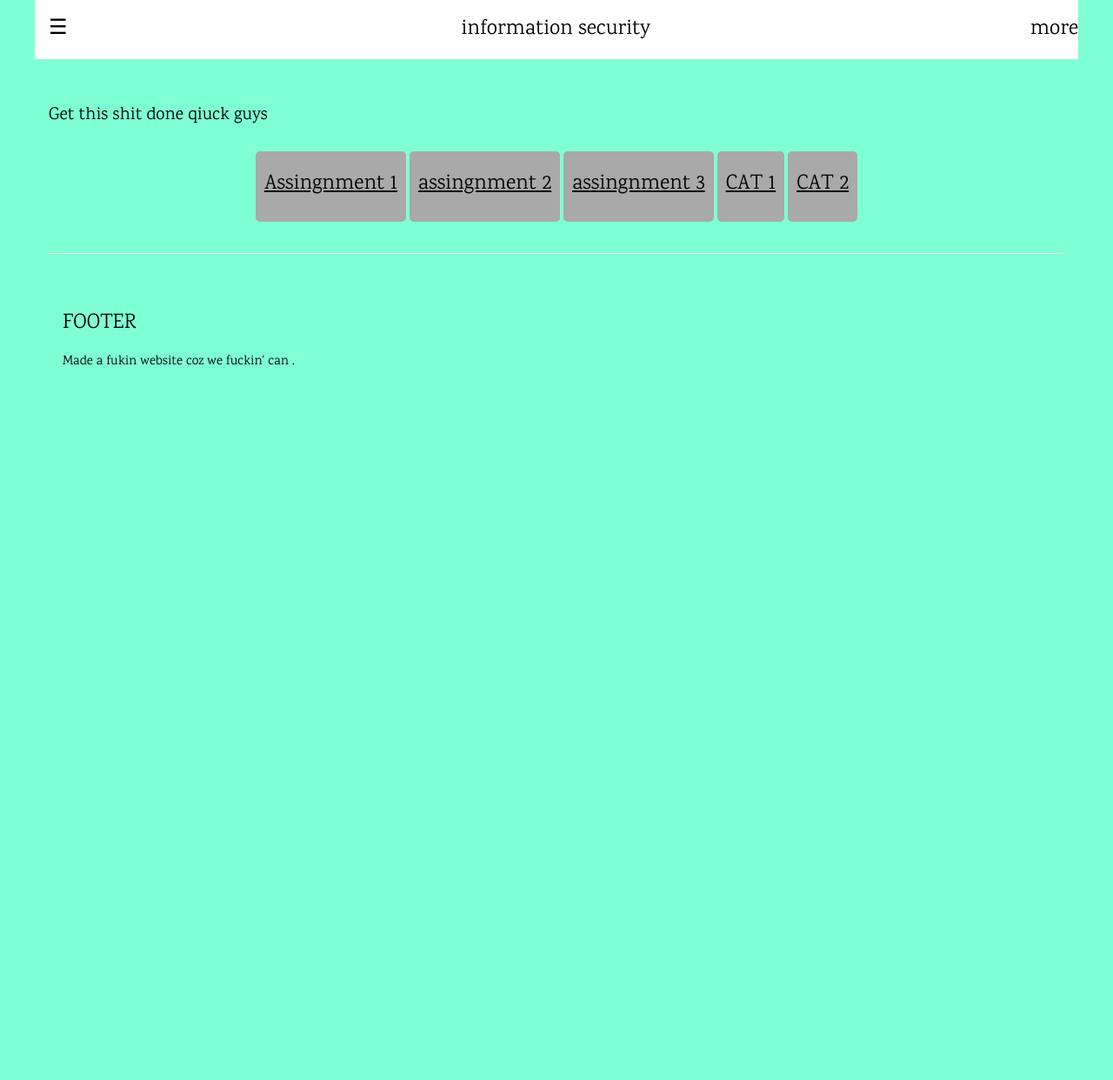
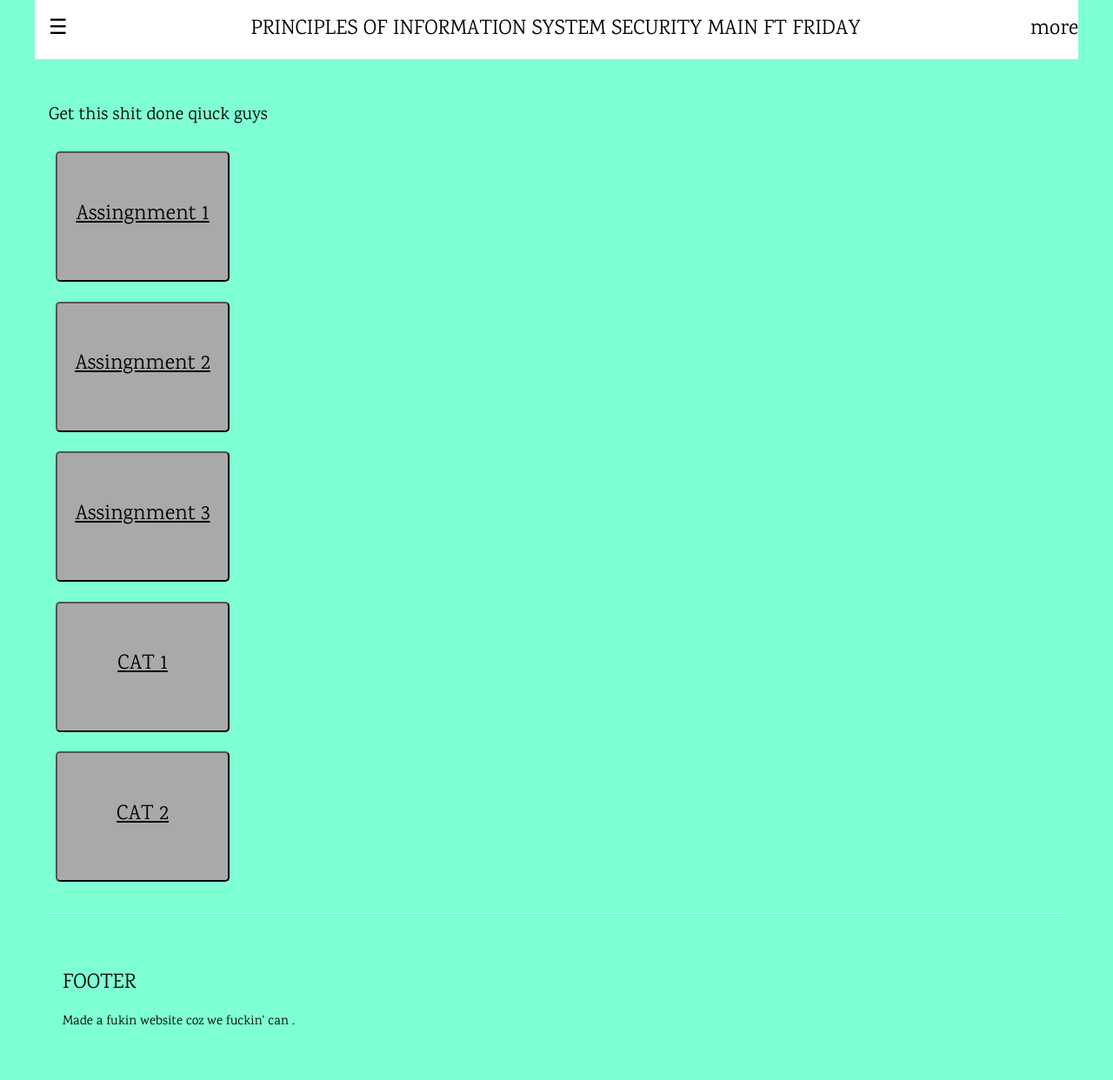
Before and after one commit to Mid4s-dev/mkurugenzi.github.io, a PHP site: page / in a window 1280 px wide. Shown: the whole page at 87% size. Before the commit the page ends 420 px from the top, so only its background shows below. Run offline with PHP 8.4, Linux system fonts and the light colour scheme.

Commit message:
links
done

```diff
--- a/is/index.html
+++ b/is/index.html
@@ -18,7 +18,7 @@ body,h1,h2,h3,h4,h5,h6 {font-family: "Karma", sans-serif}
 <nav class="w3-sidebar w3-bar-block w3-card w3-top w3-xlarge w3-animate-left" style="display:none;z-index:2;width:40%;min-width:300px" id="mySidebar">
   <a href="javascript:void(0)" onclick="w3_close()"
   class="w3-bar-item w3-button">Close Menu</a>
-  <a href="#food" onclick="w3_close()" class="w3-bar-item w3-button"> masaa ni machache</a>
+  <a href="https://chat.whatsapp.com/EfxA7DNN5Xj1EpacafP52K" onclick="w3_close()" class="w3-bar-item w3-button"> whattsapp group</a>
   <a href="#about" onclick="w3_close()" class="w3-bar-item w3-button"></a>
 </nav>
 
@@ -27,7 +27,7 @@ body,h1,h2,h3,h4,h5,h6 {font-family: "Karma", sans-serif}
   <div class="w3-white w3-xlarge" style="max-width:1200px;margin:auto">
     <div class="w3-button w3-padding-16 w3-left" onclick="w3_open()">☰</div>
     <div class="w3-right w3-padding-16">more</div>
-    <div class="w3-center w3-padding-16">information security</div>
+    <div class="w3-center w3-padding-16">PRINCIPLES OF INFORMATION SYSTEM SECURITY MAIN FT FRIDAY</div>
   </div>
 </div>
 
@@ -41,25 +41,29 @@ body,h1,h2,h3,h4,h5,h6 {font-family: "Karma", sans-serif}
       <h3>Assingnment 1</h3></a>
       <p></p>
     </button>
+    <br>
     <button class="ass">
-        <a href="https://docs.google.com/document/d/1pdnDn1VUI9wCqg3Wowz5AxpIc95xewpXJHIHyBXHCMo/edit?usp=sharing">
-      <h3>assingnment 2</h3></a>
+        <a href="https://docs.google.com/document/d/1G4eFKVaKArh-QIh1x3D2q4kaVUtUnXOyr1DClE1FUz0/edit?usp=sharing">
+      <h3>Assingnment 2</h3></a>
       <p></p>
     </button>
+    <br>
     <button class="ass">
-        <a href="https://docs.google.com/document/d/1pdnDn1VUI9wCqg3Wowz5AxpIc95xewpXJHIHyBXHCMo/edit?usp=sharing">
-      <h3>assingnment 3</h3></a>
+        <a href="https://docs.google.com/document/d/1fFxFjHtzRLha2p5vQ9eK-Ayqs4vpfpjShln0oGlG2DQ/edit?usp=sharing">
+      <h3>Assingnment 3</h3></a>
       <p></p>
       <p></p>
     </button>
+    <br>
     <button class="ass">
-        <a href="https://docs.google.com/document/d/1pdnDn1VUI9wCqg3Wowz5AxpIc95xewpXJHIHyBXHCMo/edit?usp=sharing">
-      <h3>CAT 1</h3></a>
+        <a href="https://docs.google.com/document/d/1QOn4b_7uR_AXsioiySMw0oUPtS7L4nJ2-B2hJDfCQfc/edit?usp=sharing">
+      <h3>CAT        1</h3></a>
       <p></p>
     </button>
+    <br>
     <button class="ass">
-        <a href="https://docs.google.com/document/d/1pdnDn1VUI9wCqg3Wowz5AxpIc95xewpXJHIHyBXHCMo/edit?usp=sharing">
-        <h3>CAT 2</h3></a>
+        <a href="https://docs.google.com/document/d/1W0PSFKOGavdpR62w5KvANXyj8PwHvzJdx-_k4p1zG4A/edit?usp=sharing">
+        <h3>CAT       2</h3></a>
         <p></p>
     </button>
 
--- a/is/style.css
+++ b/is/style.css
@@ -4,20 +4,24 @@ body {
 
 
  button {
-border: 5px;
+border; 2px solid rgb(2, 12, 68);
 border-radius: 5px;
 background-color: darkgray;
 color: rgb(0, 0, 0);
 font size: 15px;
 font-weight bold;
 padding: 10px;
+width: 200px;
+height: 150px;
+alling: center;
+display: block;
+cursor: pointer;
 
-padding: 10px;
  }
 
  button:hover {
     background-color:pink ;
  }
  h3{
-    color: black;
+    color: rgb(0, 0, 0);
  }
```
